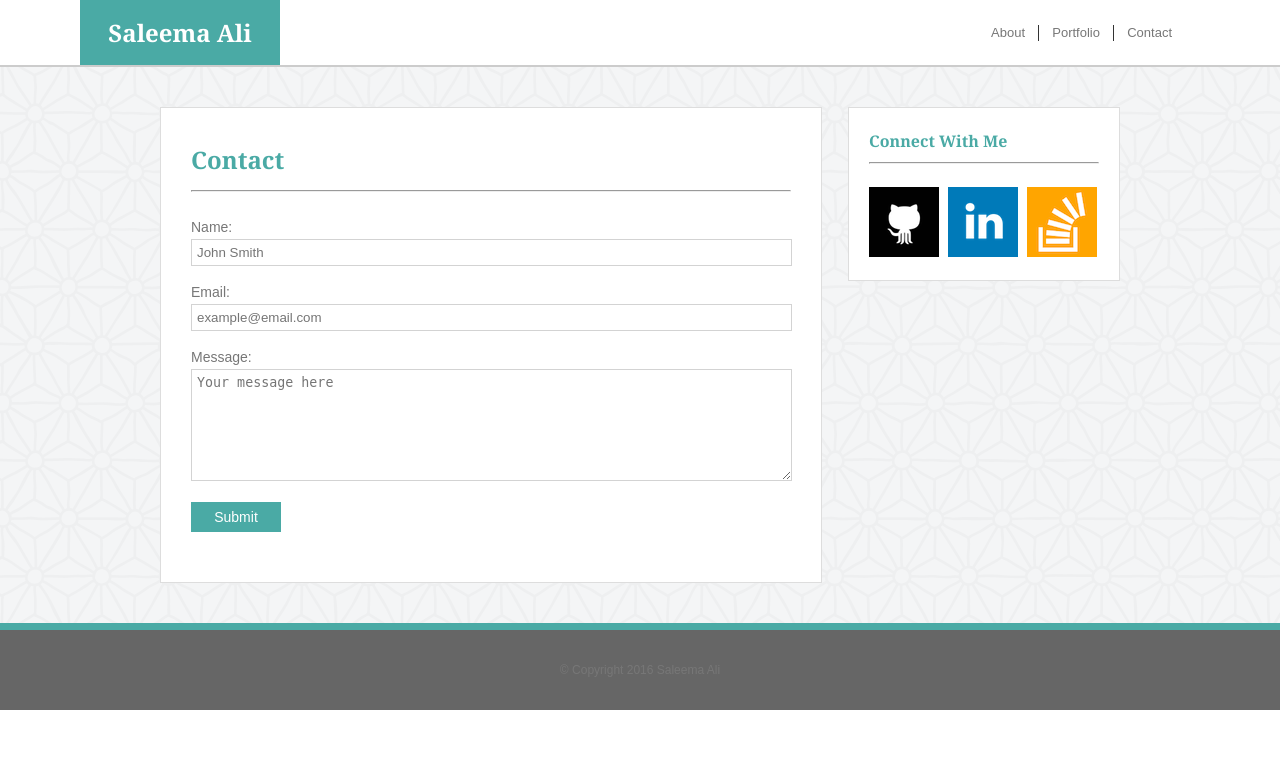
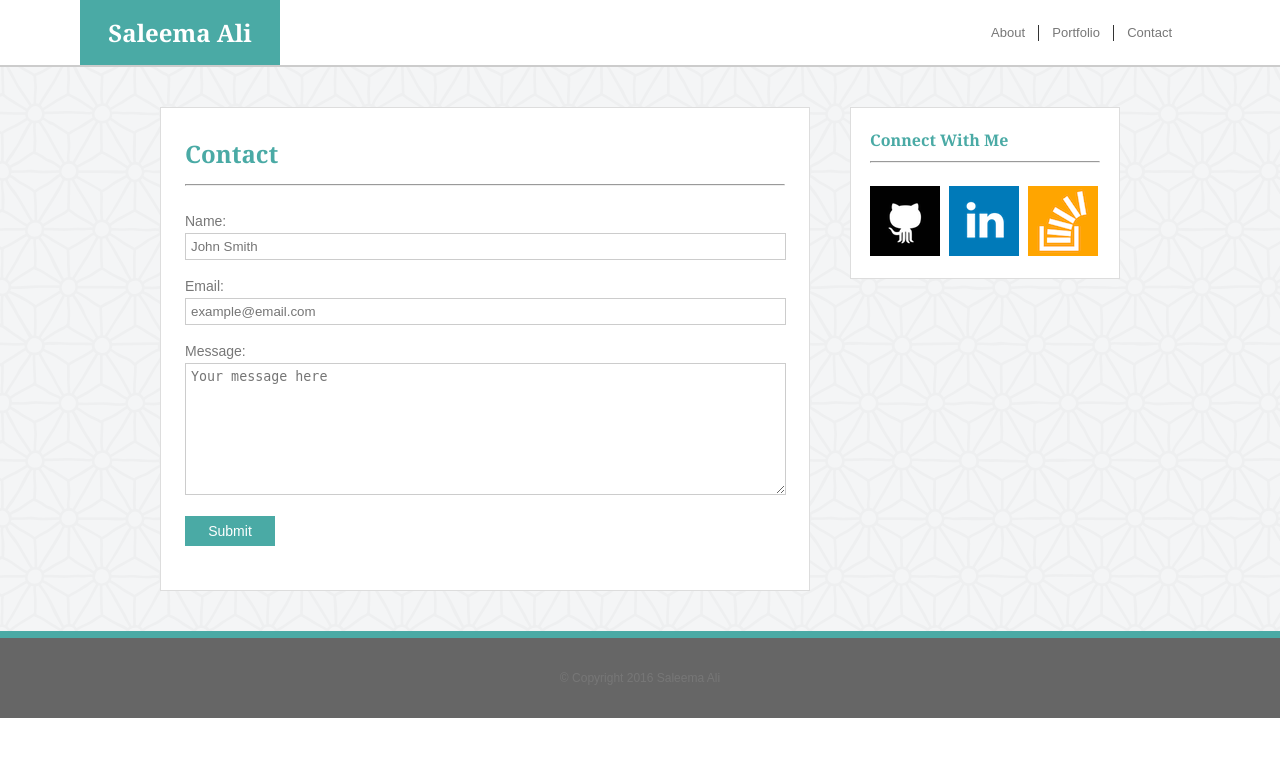
Before and after one commit to sali1390/Basic-Portfolio, a PHP site: page /contact.html in a window 1280 px wide. Shown: the top 757 px of the page. Run offline with PHP 8.4, Linux system fonts and the light colour scheme.

Commit message:
Adjusted widths of all content divs

```diff
--- a/assets/css/style.css
+++ b/assets/css/style.css
@@ -67,7 +67,7 @@ body p, a{
 	border: 1px solid #dddddd;
 	width: 600px;
 	float: left;
-	padding: 30px;
+	padding: 24px;
 }
 
 .main-content h1 {
@@ -91,7 +91,7 @@ body p, a{
 	border: 1px solid #dddddd;
 	float: right;
 	width: 230px;
-	padding: 20px;
+	padding: 19px;
 }
 
 .sidebar h4 {
@@ -161,11 +161,11 @@ body p, a{
 	width: 594px;
 	margin: 5px 0;
 	padding: 5px 0 5px 5px;
-	border: 1px solid lightgray;
+	border: 1px solid #cccccc;
 }
 
 #message-box {
-	height: 100px;
+	height: 120px;
 }
 
 #submit-button {
```
